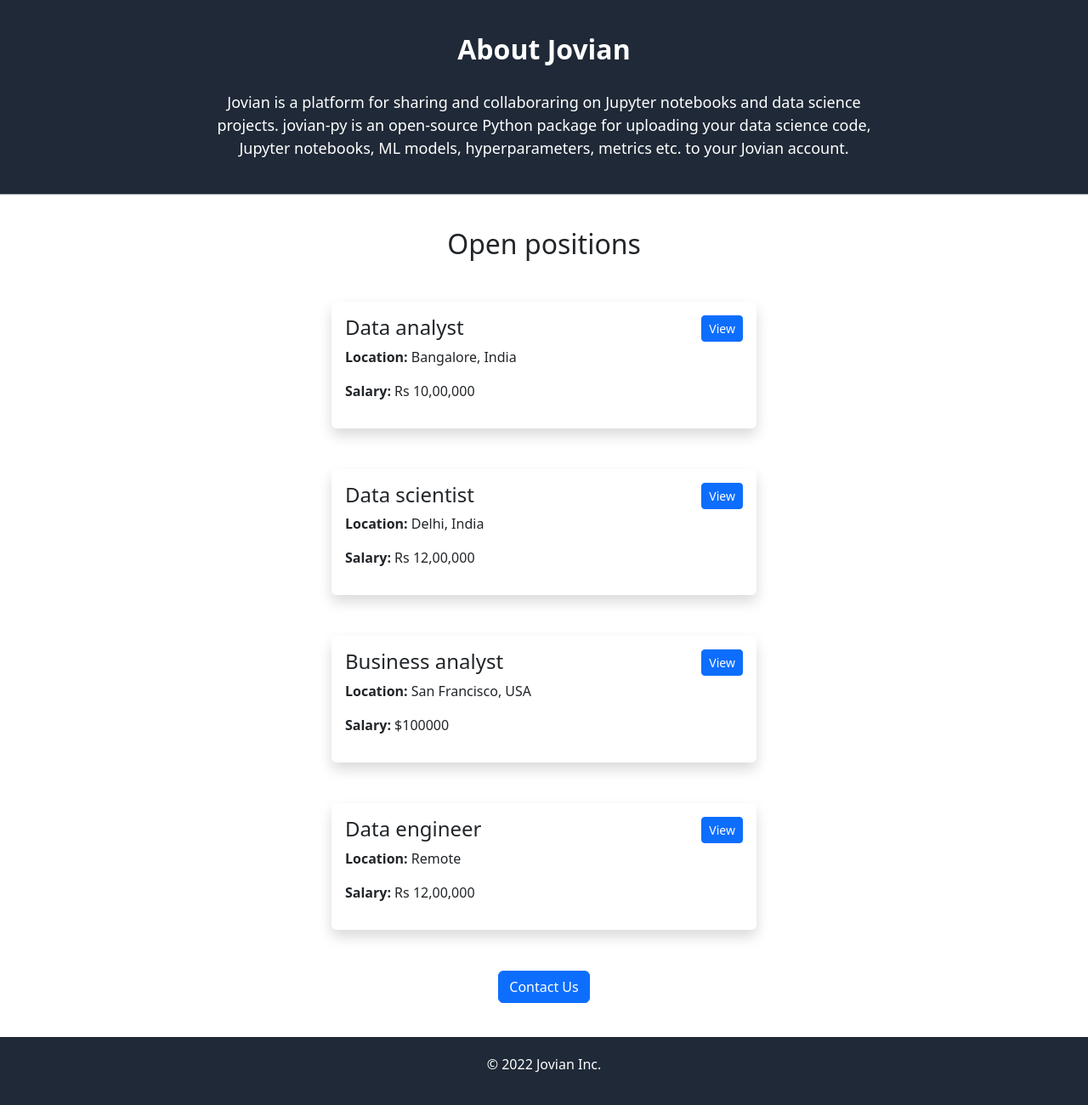
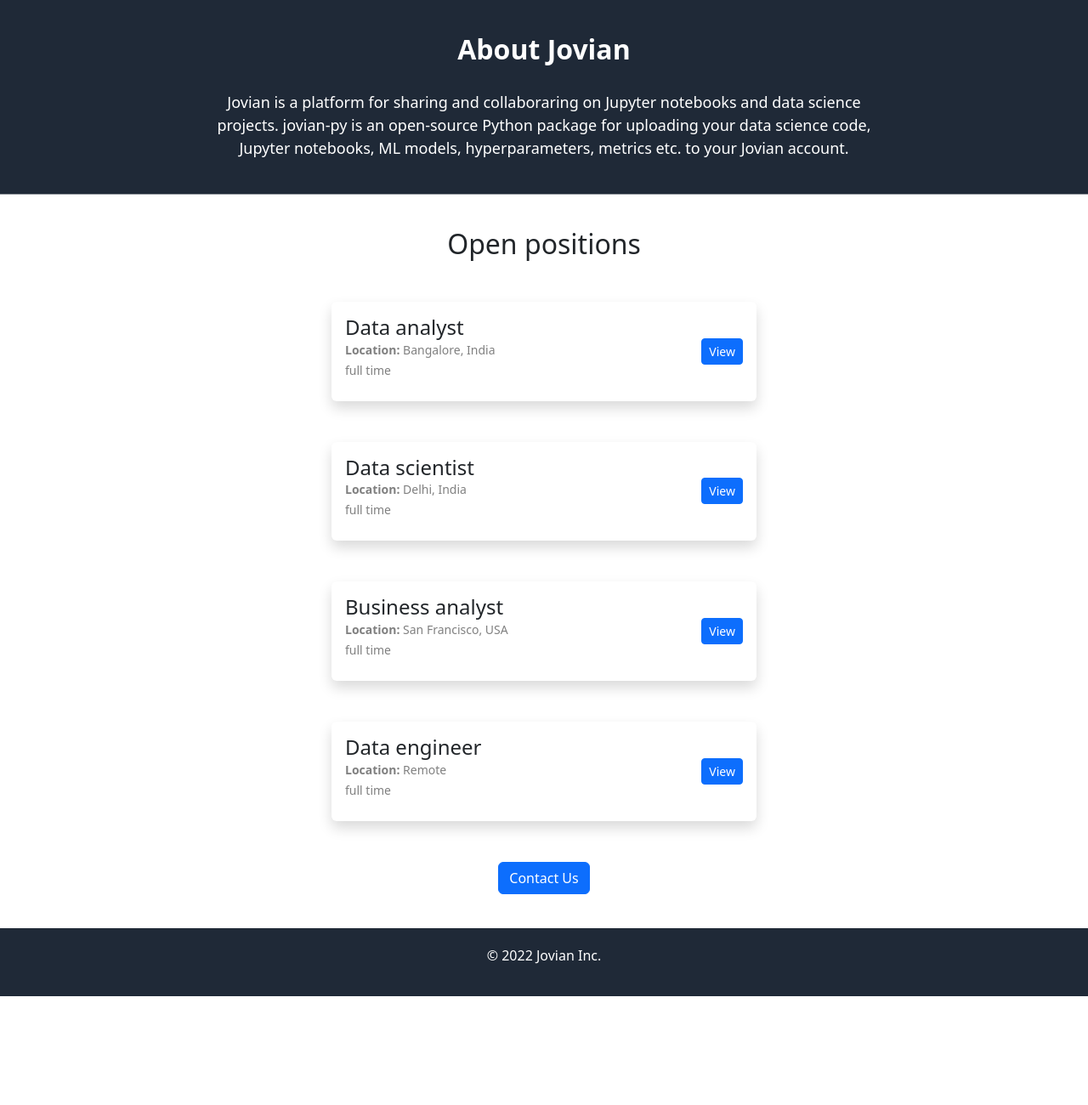
Before and after one commit to nageshpk/Career-site-v2, a Flask app: page / in a window 1280 px wide. Shown: the part 58-1358 px from the top of the page at 85% size. After the commit the page ends 1230 px from the top, so only its background shows below. Run offline with Flask 2, Linux system fonts and the light colour scheme.

Commit message:
modified alignments

```diff
--- a/static/css/main.css
+++ b/static/css/main.css
@@ -35,7 +35,7 @@ img {
 .list-jobs {
     display: flex;
     justify-content: space-between;
-    align-content: center;
+    align-items: center;
     padding-bottom: 15px;
     width: 500px;
     margin: 0 auto;
@@ -100,8 +100,7 @@ h2 {
     font-weight: 500;
 }
 
-h3,
-h4 {
+h3 {
     font-weight: bold;
 }
 
@@ -109,3 +108,13 @@ h4 {
     font-size: 18px;
     font-weight: 900;
 }
+
+.col-left {
+    line-height: 8px;
+}
+
+.col-left p {
+    font-size: 14px;
+    font-weight: normal;
+    color: gray;
+}
--- a/templates/jobdetails.html
+++ b/templates/jobdetails.html
@@ -21,7 +21,7 @@
                 <div class="hero">
                     <h4>Data scientist</h4>
                     <p>Bengaluru, India</p>
-                    <a class="btn btn-primary" href="#" role="button">Apply</a>
+                    <a class="btn btn-primary btn-sm" href="#" role="button">Apply</a>
                 </div>
             </div>
                 <div>
--- a/templates/jobitems.html
+++ b/templates/jobitems.html
@@ -3,11 +3,12 @@
         <h4>{{job['title']}}</h4>
         <p><strong>Location:</strong> {{job['location']}}</p>
 
-        {% if 'salary' in job %}
+        <!-- {% if 'salary' in job %} -->
 
-        <p><strong>Salary:</strong> {{job['salary']}}</p>
+        <!-- <p><strong>Salary:</strong> {{job['salary']}}</p> -->
 
-        {% endif %}
+        <!-- {% endif %} -->
+        <p>full time</p>
     </div>
     <div class="col-right">
         <a type="button" href=jobdetails target="_blank" class="btn btn-primary btn-sm">View</a>
```
